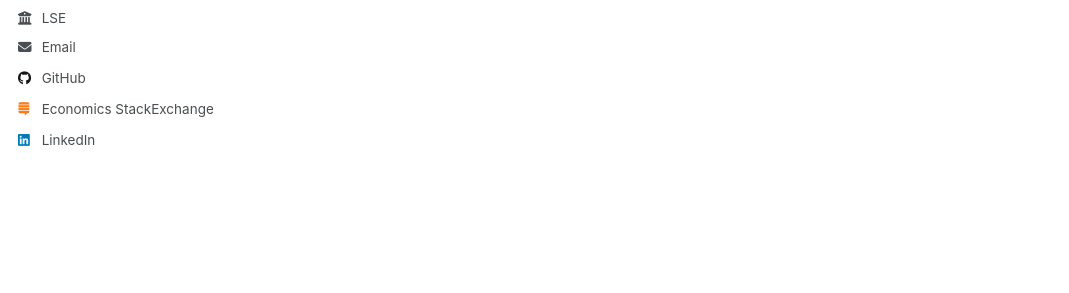
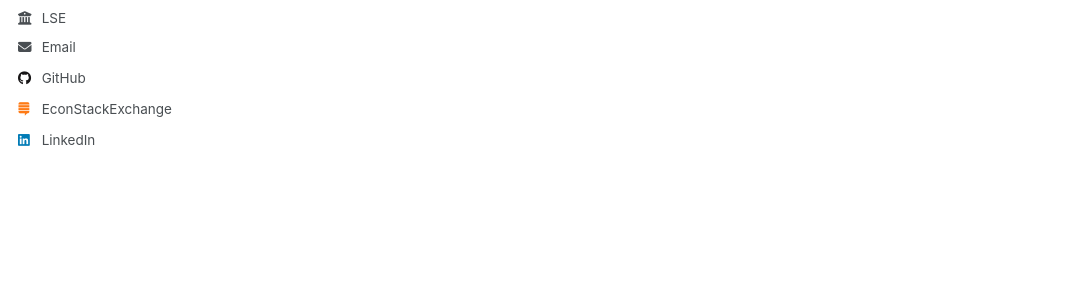
Before and after one commit to Joe-Basford/Joe-Basford.github.io, a Jekyll site: the page built from _pages/about.md, in a window 1280 px wide. Shown: the part 395-688 px from the top of the page, without its empty margins (0-1069 px from the left). Built offline with Jekyll 4.4.1, drawn with Linux system fonts in a browser that asks for light colours.

Commit message:
Update author-profile.html

```diff
--- a/_includes/author-profile.html
+++ b/_includes/author-profile.html
@@ -80,7 +80,7 @@
         <li><a href="https://kaggle.com/{{ author.kaggle }}"><i class="fab fa-fw fa-kaggle icon-pad-right" aria-hidden="true"></i>Kaggle</a></li>
       {% endif %}
       {% if author.econstack %}
-        <li><a href="https://economics.stackexchange.com/users/{{ author.econstack }}"><i class="fab fa-fw fa-stack-exchange icon-pad-right" aria-hidden="true"></i>Economics StackExchange</a></li>
+        <li><a href="https://economics.stackexchange.com/users/{{ author.econstack }}"><i class="fab fa-fw fa-stack-exchange icon-pad-right blackiconcolor" aria-hidden="true"></i>EconStackExchange</a></li>
       {% endif %}
 
       <!-- Font Awesome icons / Social media -->
```
